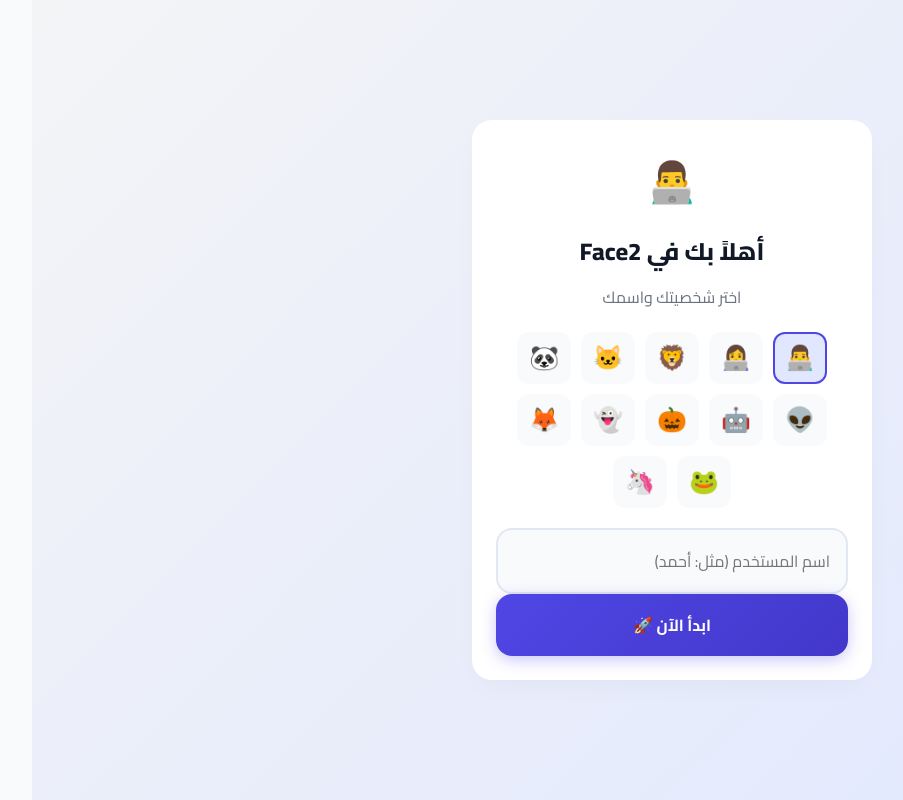
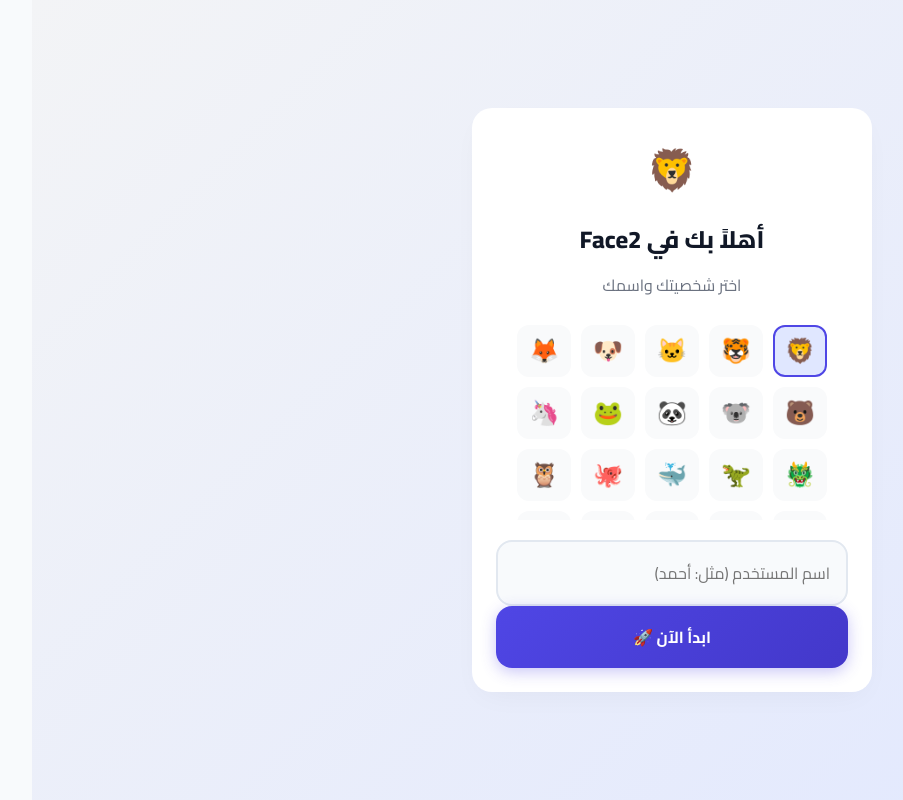
Before and after one commit to Zero-hash174/face2, a Next.js app: page /setup in a window 1280 px wide. Shown: the whole page, without its empty margins (29-932 px from the left). Built offline with nearby package versions, Linux system fonts and the light colour scheme; no server answers.

Commit message:
تحديث جديد

```diff
--- a/app/setup/page.tsx
+++ b/app/setup/page.tsx
@@ -4,7 +4,15 @@
 import { db } from '../../firebase/firebase'
 import { ref, set, onDisconnect, serverTimestamp } from 'firebase/database'
 
-const AVATARS = ['👨‍💻', '👩‍💻', '🦁', '🐱', '🐼', '👽', '🤖', '🎃', '👻', '🦊', '🐸', '🦄'];
+// 🟢 تم تحديث القائمة فقط وإضافة إيموجيات جديدة
+const AVATARS = [
+  "🦁", "🐯", "🐱", "🐶", "🦊", "🐻", "🐨", "🐼",
+  "🐸", "🦄", "🐲", "🦖", "🐳", "🐙", "🦉", "🦅",
+  "🧑‍🚀", "🦸‍♂️", "🥷", "🧙‍♂️", "🧛‍♂️", "🧟‍♂️", "🧞‍♂️", "🧚‍♀️",
+  "🤖", "👾", "👻", "👽", "🤡", "💀", "🎃", "🤠",
+  "😎", "🤓", "🥳", "🥶", "🤯", "🤑", "😷", "🤒",
+  "👨‍💻", "👩‍💻", "👶", "👮‍♂️", "👷‍♂️", "🤴", "👸", "👳‍♂️"
+];
 
 export default function SetupPage() {
   const [username, setUsername] = useState('')
@@ -66,7 +74,17 @@
         </h2>
         <p style={{ color: '#6b7280', marginBottom: '20px' }}>اختر شخصيتك واسمك</p>
 
-        <div style={{ display: 'flex', gap: '10px', flexWrap: 'wrap', justifyContent: 'center', marginBottom: '20px' }}>
+        {/* تم إضافة overflow-y لجعل القائمة قابلة للتمرير لأن العدد زاد */}
+        <div style={{
+            display: 'flex',
+            gap: '10px',
+            flexWrap: 'wrap',
+            justifyContent: 'center',
+            marginBottom: '20px',
+            maxHeight: '200px', // تحديد ارتفاع
+            overflowY: 'auto', // إضافة سكرول
+            padding: '5px'
+        }}>
           {AVATARS.map((avatar) => (
             <button
               key={avatar}
```
Also changed, not shown: app/call/CallClient.tsx (+24 -20 lines).
